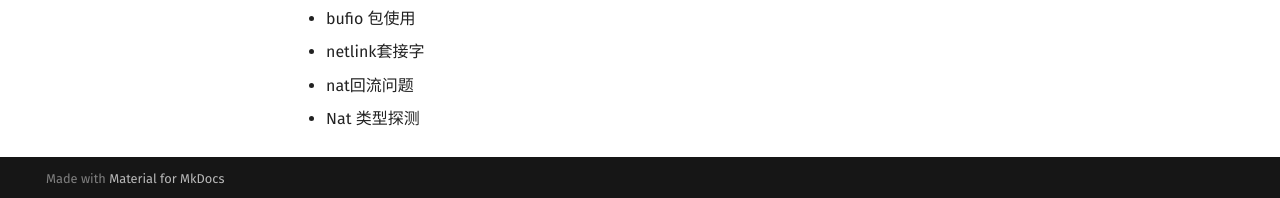
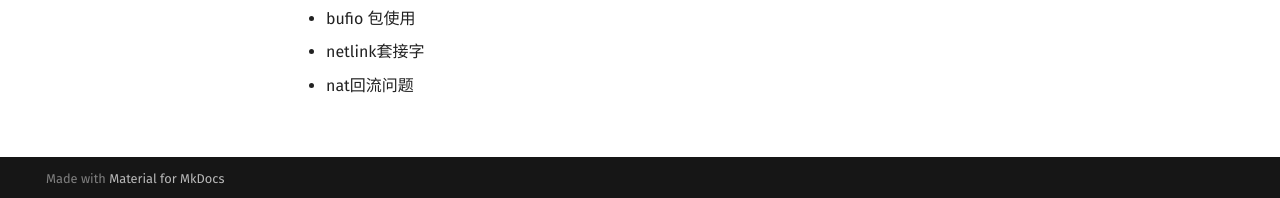
Before and after one commit to 1314liuwei/blog, an MkDocs documentation site: the page built from docs/index.md, in a window 1280 px wide and 1171 px high. Shown: the part 970-1168 px from the top of the window. Built offline with MkDocs 1.6.1 and Material for MkDocs 9.7.7, drawn with Linux system fonts in a browser that asks for light colours.

Commit message:
2023/05/06 周六

```diff
--- a/docs/index.md
+++ b/docs/index.md
@@ -26,4 +26,3 @@
 - bufio 包使用
 - netlink套接字
 - nat回流问题
-- Nat 类型探测
```
